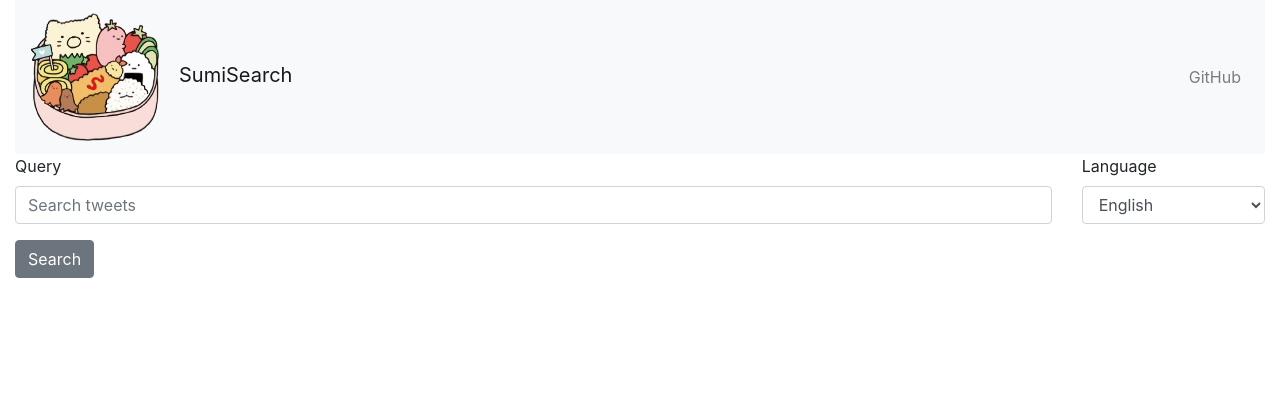
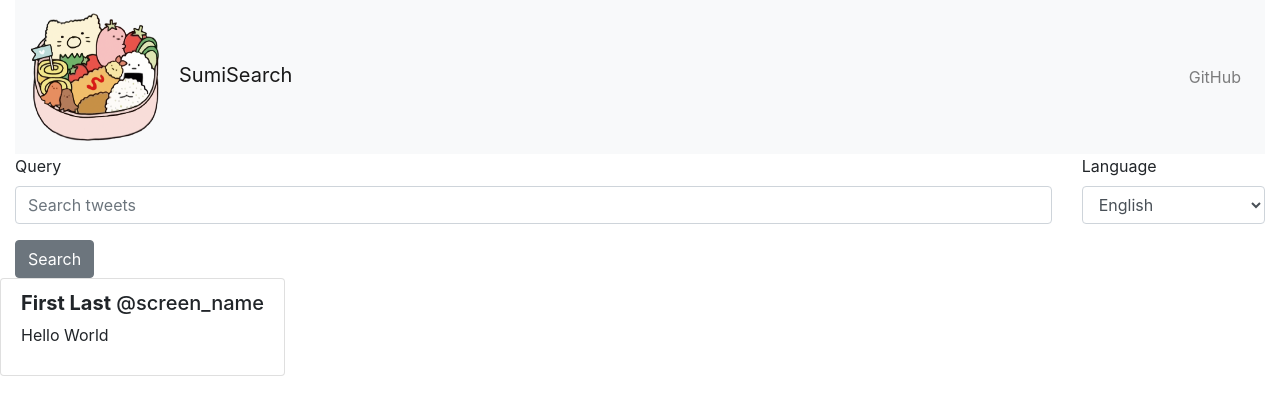
Before and after one commit to anchiou/twitter-search-frontend, a React (Create React App) app: page / in a window 1280 px wide. Shown: the top 412 px of the page. Built offline with nearby package versions, Linux system fonts and the light colour scheme.

Commit message:
feat: add base code for search result entry component

```diff
--- /dev/null
+++ b/src/components/ResultEntry.js
@@ -0,0 +1,39 @@
+import React from 'react';
+import {
+    ListGroup,
+    ListGroupItem,
+    ListGroupItemHeading,
+    ListGroupItemText
+} from 'reactstrap';
+
+class ResultEntry extends React.Component {
+    constructor(props) {
+        super();
+
+        this.state = {
+            name: "First Last",
+            screenname: "screen_name",
+            timestamp: "2h",
+            tweet: "Hello World"
+        }
+    }
+
+    render() {
+        return (
+            <div>
+                <ListGroup>
+                    <ListGroupItem>
+                        <ListGroupItemHeading>
+                            <b>{this.state.name}</b> @{this.state.screenname}
+                        </ListGroupItemHeading>
+                        <ListGroupItemText>
+                            {this.state.tweet}
+                        </ListGroupItemText>
+                    </ListGroupItem>
+                </ListGroup>
+            </div>
+        );
+    }
+};
+
+export default ResultEntry;
--- a/src/pages/Home.js
+++ b/src/pages/Home.js
@@ -11,6 +11,7 @@
     NavItem,
     NavLink,
 } from 'reactstrap';
+import ResultEntry from '../components/ResultEntry';
 
 class Home extends React.Component {
     // constructor(props) {
@@ -47,6 +48,9 @@
                 <Row>
                     <QueryForm onChange={this.onFormSubmit}/>
                 </Row>
+                <Row>
+                    <ResultEntry></ResultEntry>
+                </Row>
             </Container>
         );
     }
```
